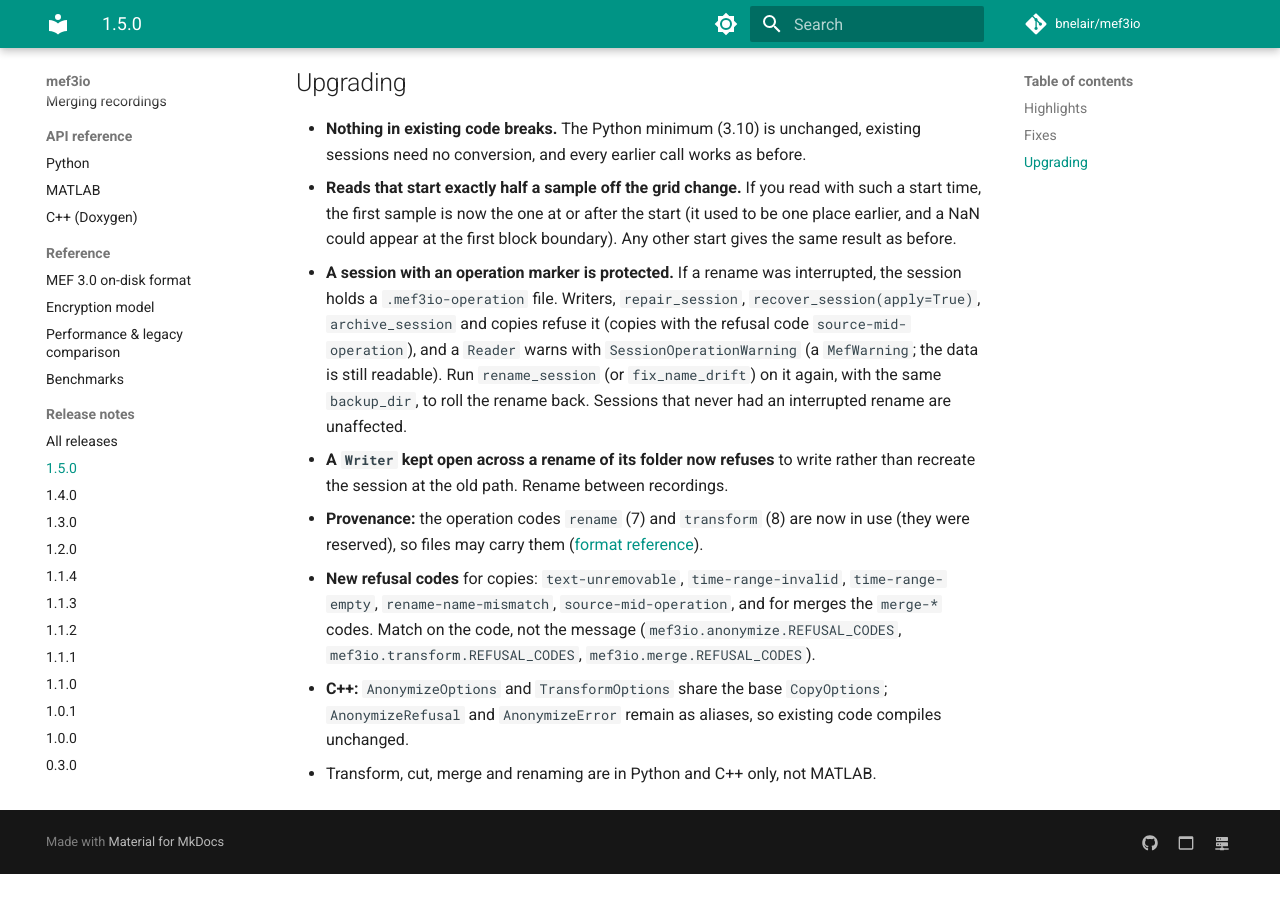
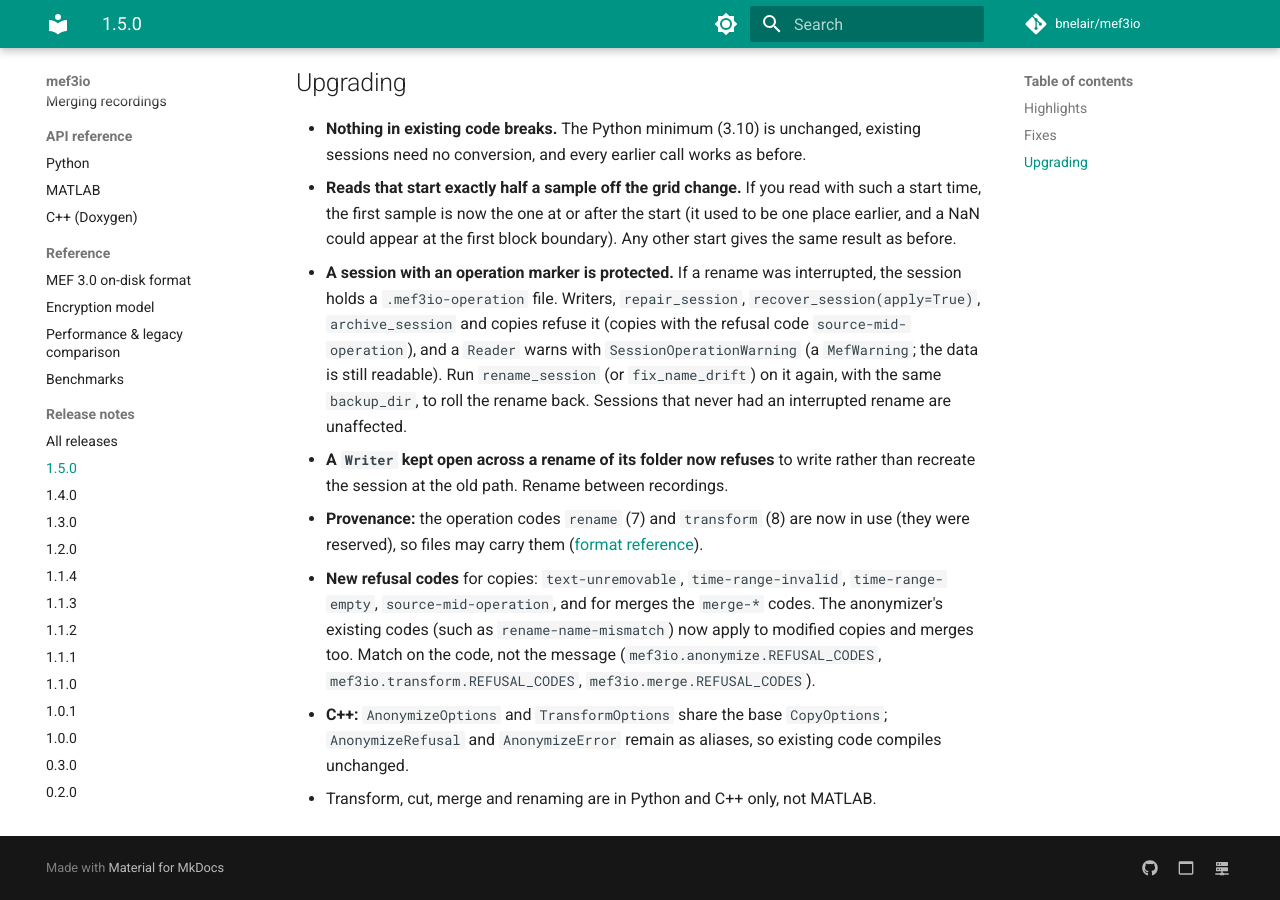
Before and after one commit to bnelair/mef3io, an MkDocs documentation site: the page built from docs/release_notes/1.5.0.md, in a window 1280 px wide and 900 px high, scrolled down 1773 px. Built offline with MkDocs 1.6.1 and Material for MkDocs 9.7.7, drawn with Linux system fonts in a browser that asks for light colours; comment, search, counter and statistics services are not loaded; before the commit the page ends 2647 px from its top, so only the background shows below that.

Commit message:
Review (#132): rename-name-mismatch shipped in 1.4.0, not new
Co-Authored-By: Claude Opus 5.5 <noreply@anthropic.com>
Claude-Session: https://claude.ai/code/session_01PWYBRHqzczzUfo99eFKLmQ

```diff
--- a/docs/release_notes/1.5.0.md
+++ b/docs/release_notes/1.5.0.md
@@ -106,8 +106,9 @@
   now in use (they were reserved), so files may carry them
   ([format reference](https://bnelair.github.io/mef3io/mef3_format/)).
 - **New refusal codes** for copies: `text-unremovable`, `time-range-invalid`,
-  `time-range-empty`, `rename-name-mismatch`, `source-mid-operation`, and
-  for merges the `merge-*` codes. Match on the code, not the message
+  `time-range-empty`, `source-mid-operation`, and for merges the `merge-*`
+  codes. The anonymizer's existing codes (such as `rename-name-mismatch`)
+  now apply to modified copies and merges too. Match on the code, not the message
   (`mef3io.anonymize.REFUSAL_CODES`, `mef3io.transform.REFUSAL_CODES`,
   `mef3io.merge.REFUSAL_CODES`).
 - **C++:** `AnonymizeOptions` and `TransformOptions` share the base
```
